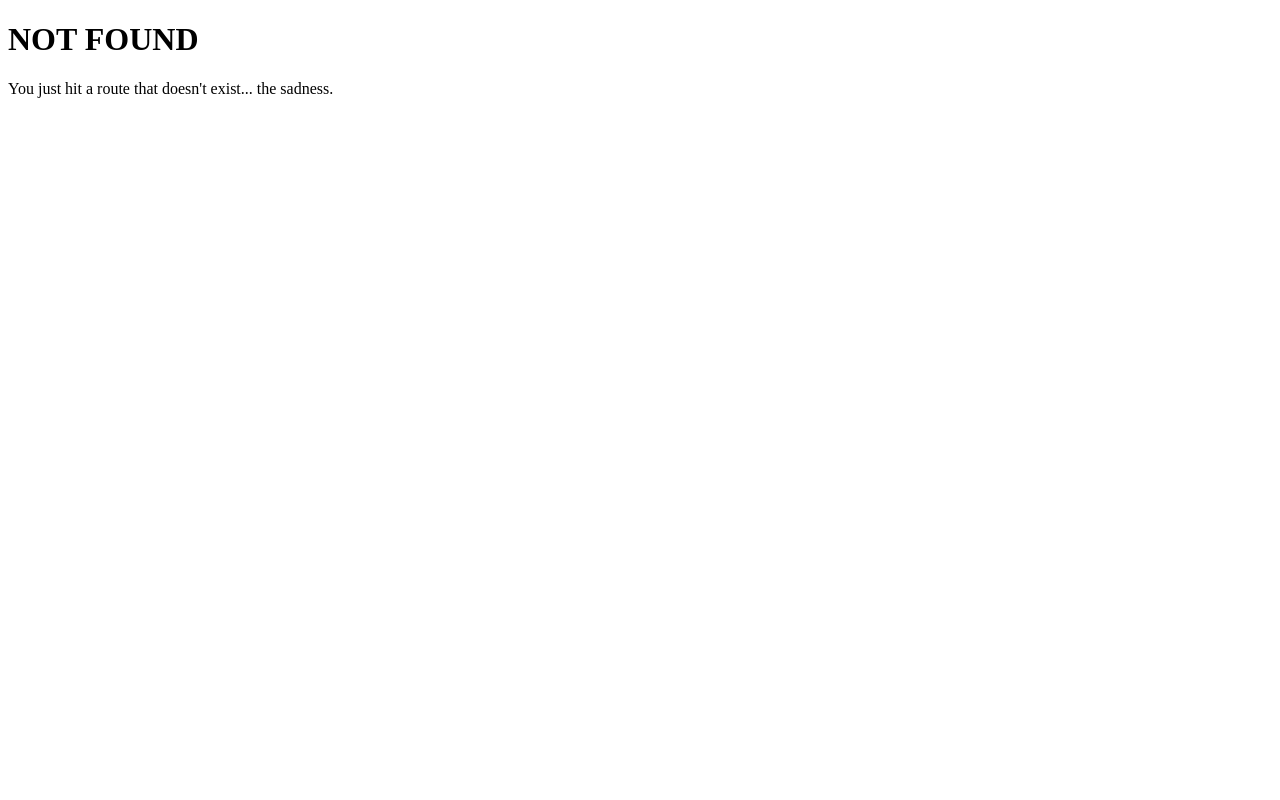
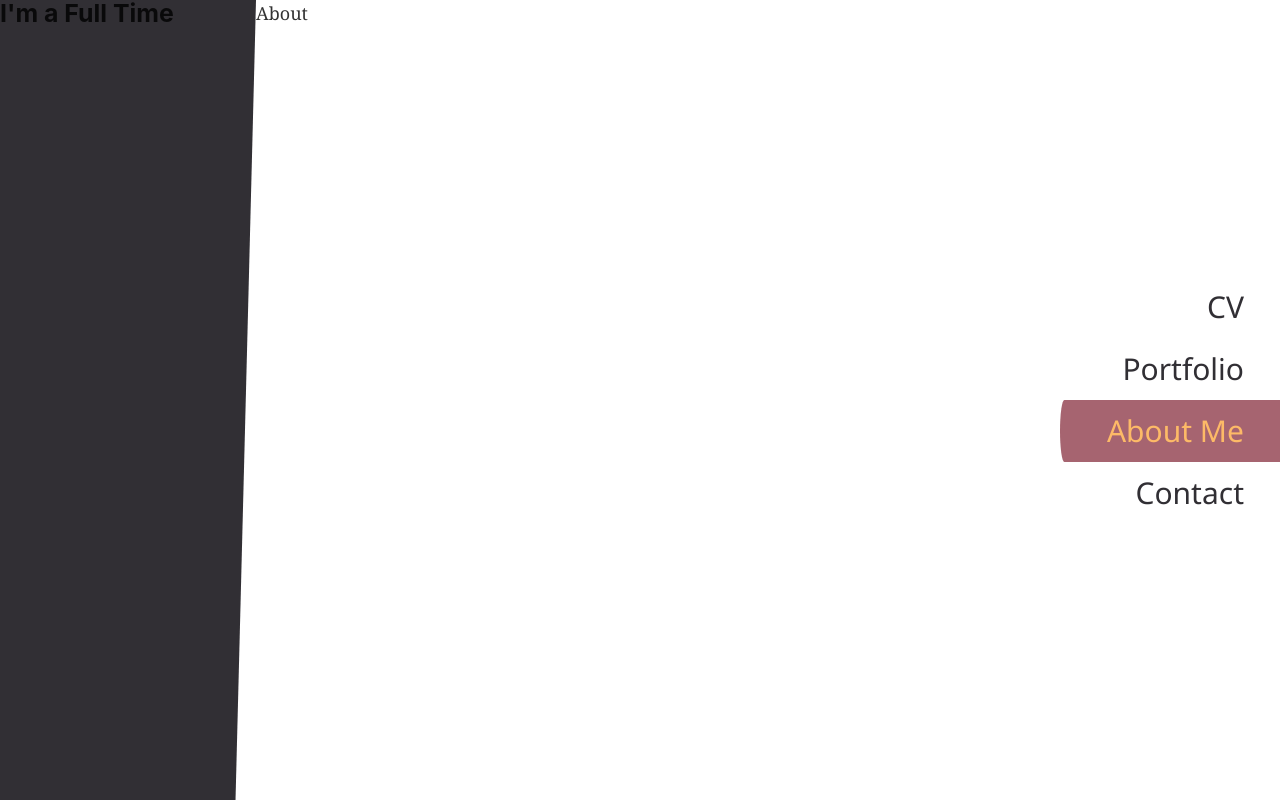
Before and after one commit to victorfeitosa/victorfeitosa.github.io, a Gatsby site: page /about in a window 1280 px wide. Before the commit this address had no page. Built offline with nearby package versions, Linux system fonts and the light colour scheme; Gatsby itself is replaced by a stand-in of ours.

Commit message:
fixed header section and menu items

```diff
--- a/src/components/MenuItem.js
+++ b/src/components/MenuItem.js
@@ -5,9 +5,7 @@ import '../styles/MenuItem.scss'
 
 function MenuItem({ to, children }) {
   return (
-    <div  className='menu-item'>
-      <Link to={to}>{ children }</Link>
-    </div>
+    <Link activeClassName='menu-item--active' className='menu-item' to={to}>{ children }</Link>
   )
 }
 
--- a/src/components/layout.js
+++ b/src/layouts/index.js
@@ -1,31 +1,17 @@
 import React from 'react'
-// import PropTypes from 'prop-types'
 import Helmet from 'react-helmet'
-// import { connect } from 'react-redux'
-import BigPic from './BigPic'
-import Menu from './Menu'
-import SocialBar from './SocialBar'
-import Tags from './Tags'
+import BigPic from '../components/BigPic'
+import Menu from '../components/Menu'
+import SocialBar from '../components/SocialBar'
+import Tags from '../components/Tags'
 
 import '../styles/reset.scss'
 import '../styles/Layout.scss'
-import { navigate } from '@reach/router';
+import { navigate, globalHistory } from '@reach/router'
 
 export class Layout extends React.Component {
-  constructor(props) {
-    super(props)
-
-    this.state = {
-      outsideHome: props.outsideHome,
-    }
-  }
-
-  componentWillUpdate () {
-    console.log('UPDATING COMPONENT')
-    return true
-  }
-
   render() {
+    const outsideHome = globalHistory.location.pathname !== '/'
     return (
       <div className="main-layout">
         <Helmet
@@ -44,19 +30,20 @@ export class Layout extends React.Component {
         >
           <html lang="en" />
         </Helmet>
+        {/* NOTE: Purple section containing profile */}
         <section
           onClick={() => {
             navigate('/')
           }}
           className={
             'profile-section' +
-            (this.props.outsideHome ? ' profile-section--open' : '')
+            (outsideHome ? ' profile-section--open' : '')
           }
         >
-          <BigPic isSmall={this.state.outsideHome} src="" />
+          <BigPic isSmall={outsideHome} src="" />
           <h3>I'm a Full Time</h3>
           <Tags
-            isSmall={this.state.outsideHome}
+            isSmall={outsideHome}
             tags={[
               'Front End Developer',
               'Gamer',
@@ -64,28 +51,21 @@ export class Layout extends React.Component {
               'Technology Enthusiast',
             ]}
           />
-          <SocialBar isSmall={this.state.outsideHome} />
+          <SocialBar isSmall={outsideHome} />
         </section>
-        {this.props.children}
-        <Menu />
+
+        {/* NOTE: Page section where pages are loaded */}
+        <section className='page-section'>
+          {this.props.children}
+        </section>
+
+        {/* NOTE: Menu section */}
+        <section className='menu-section'>
+          <Menu />
+        </section>
       </div>
     )
   }
 }
 
-// Layout.propTypes = {
-// children: PropTypes.node.isRequired,
-// outsideHome: PropTypes.bool,
-// }
-
-// const mapStateToProps = state => ({
-//   outsideHome: state.outsideHome,
-// })
-
-// const mapDispatchToProps = dispatch => ({
-
-// })
-
-// export default connect(mapStateToProps)(Layout)
-
 export default Layout
--- /dev/null
+++ b/src/pages/about.js
@@ -0,0 +1,7 @@
+import React from 'react'
+
+const About = () => (
+  <div> About </div>
+)
+
+export default About
--- a/src/pages/index.js
+++ b/src/pages/index.js
@@ -1,5 +1,5 @@
 import React from 'react'
 
-const IndexPage = (props) => (<div>ALGUMA COISA</div>)
+const IndexPage = (props) => (<div></div>)
 
 export default IndexPage
--- a/src/styles/Layout.scss
+++ b/src/styles/Layout.scss
@@ -9,11 +9,26 @@
 .profile-section {
   background-color: $base;
   clip-path: polygon(0 0, 100% 0%, 92% 100%, 0 100%);
-  width: 84%;
-
-  transition: all .3s ease-in-out;
+  transition: width .3s ease-in-out;
+  width: 85%;
 
   &--open {
     width: 20%;
   }
 }
+
+.page-section {
+}
+
+.menu-section {
+  align-content: center;
+  display: flex;
+  flex-wrap: wrap;
+  height: 100%;
+  max-width: 15%;
+  min-width: 220px;
+  position: absolute;
+  right: 0;
+  text-align: right;
+  width: 15%;
+}
--- a/src/styles/Menu.scss
+++ b/src/styles/Menu.scss
@@ -2,10 +2,5 @@
   align-content: center;
   display: flex;
   flex-wrap: wrap;
-  height: 100%;
-
-  position: absolute;
-  right: 0;
-
-  width: 15%;
+  width: 100%;
 }
--- a/src/styles/MenuItem.scss
+++ b/src/styles/MenuItem.scss
@@ -1,6 +1,26 @@
+@import 'colors';
+
 .menu-item {
-   box-sizing: border-box;
-   display: block;
-   width: 100%;
-   padding: 1rem 2rem;
+  border-radius: 2% 0 0 2% / 50% 0 0 50%;
+  box-sizing: border-box;
+  color: $base;
+  display: block;
+
+  font-family: 'Segoe UI', Helvetica, Tahoma, Geneva, Verdana, sans-serif;
+  font-size: 30px;
+
+  padding: 1rem 2rem;
+  text-decoration: none;
+  transition: background-color .2s ease-in-out, color .2s ease-in-out;
+  width: 100%;
+
+  &:hover {
+    background-color: $contrast;
+    color: $background;
+  }
+
+  &--active {
+    background-color: $contrast;
+    color: $highlight;
+  }
 }
```
Also changed, not shown: src/pages/contact.js (added, +7 -0 lines), src/pages/portfolio.js (added, +7 -0 lines).
